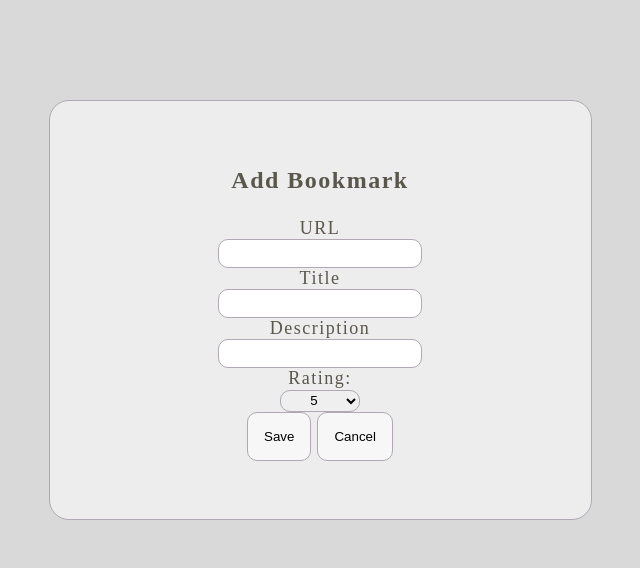
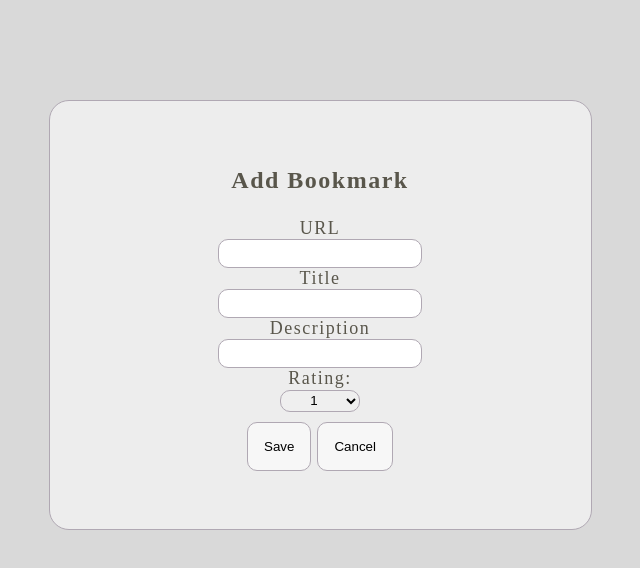
Before and after one commit to agiannotti/bookmark-app, a website built with webpack: page src/index.html in a window 1280 px wide. Both pictures are taken after a click on the element "Add Bookmark". Shown: the whole page, without its empty margins (320-960 px from the left). Built offline with nearby package versions, Linux system fonts and the light colour scheme; no server answers; a web font is replaced by a local one.

Commit message:
removed consoles, additional css

```diff
--- a/src/bookmark-html.js
+++ b/src/bookmark-html.js
@@ -11,7 +11,7 @@ const generateMain = function(htmlList) {
   </div>
   <label value="filter">Filter By Rating
   <br>
-  <select name="filter" id="filter" class="filter" default='0'>
+  <select name="filter" id="filter" class="filter">
   <option>Filter</option>
   <option value="1">1</option>
   <option value="2">2</option>
@@ -95,16 +95,16 @@ function addBookmark() {
   <label>Rating:
   <br>
   <select name="rating" id="rating">
-  <option value="1" selected="selected">1</option>
-  <option value="2" selected="selected">2</option>
-  <option value="3" selected="selected">3</option>
-  <option value="4" selected="selected">4</option>
-  <option value="5" selected="selected">5</option>
+  <option value="1" >1</option>
+  <option value="2" >2</option>
+  <option value="3" >3</option>
+  <option value="4" >4</option>
+  <option value="5" >5</option>
   </select>
   </label>
   <div class="error-message"></div>
   </div>
-  <div>
+  <div class="save-and-cancel">
   <button type="submit" class="submit-form">Save</button>
   <button type-"submit" class="cancel-button">Cancel</button>
   </div>
--- a/src/bookmark-main.js
+++ b/src/bookmark-main.js
@@ -97,11 +97,9 @@ const handleSubmitCancel = function () {
 
 const handleFilter = function () {
   $('.filter').on('change', function(){
-    store.STORE.filter = 0;
     console.log(store.STORE.filter);
     let filter = $('#filter option:selected').val();
     store.STORE.filter = filter;
-    console.log(filter);
     render();
   });
 };
--- a/src/index.css
+++ b/src/index.css
@@ -147,4 +147,8 @@ a:hover   { color: #FFC0CB; }
   #filter, .filter, #rating {
     width: 18%;
   }
+
+  .save-and-cancel {
+    margin-top: 10px;
+  }
 }
```
Also changed, not shown: dist/index_bundle.js.
